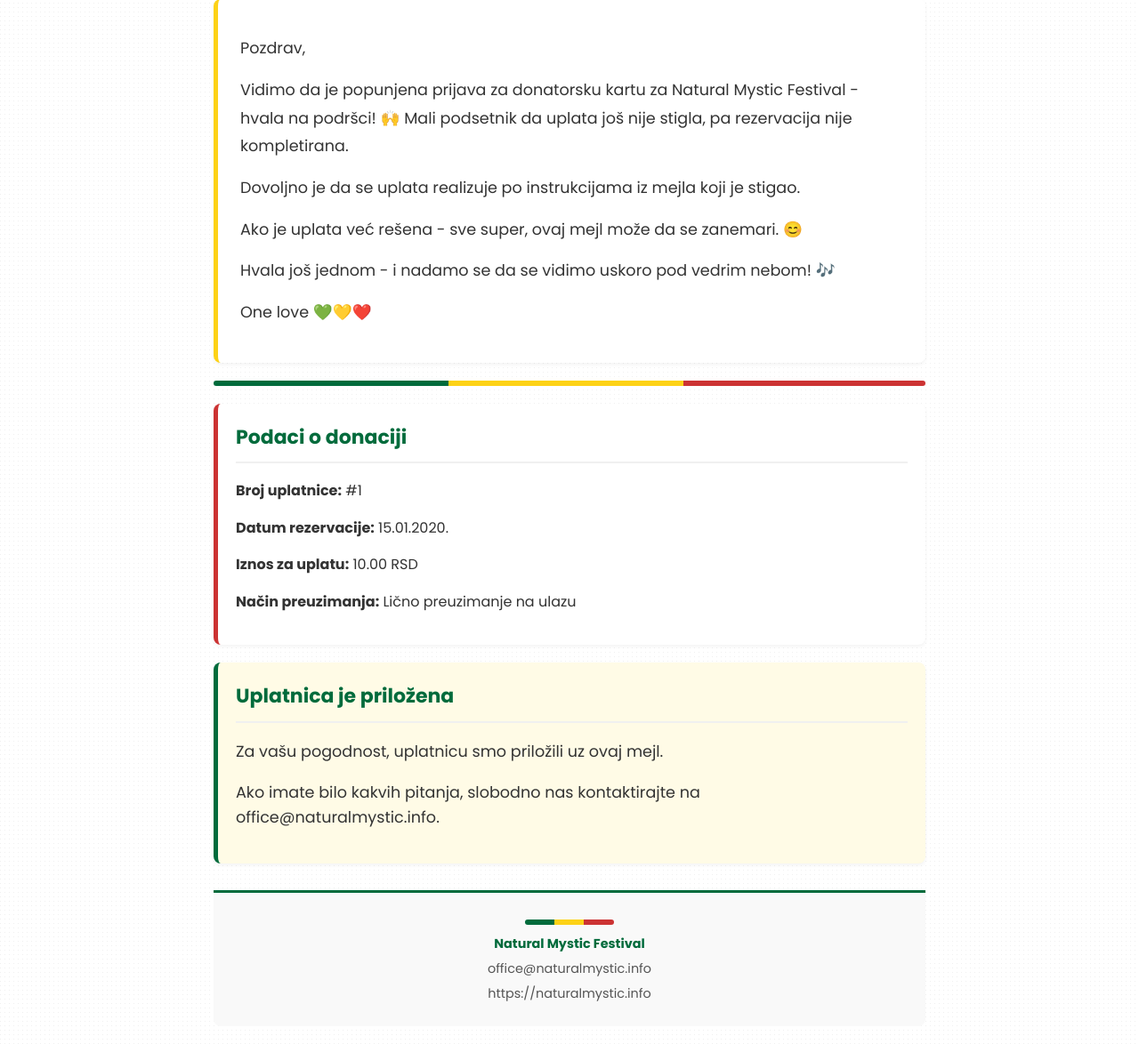
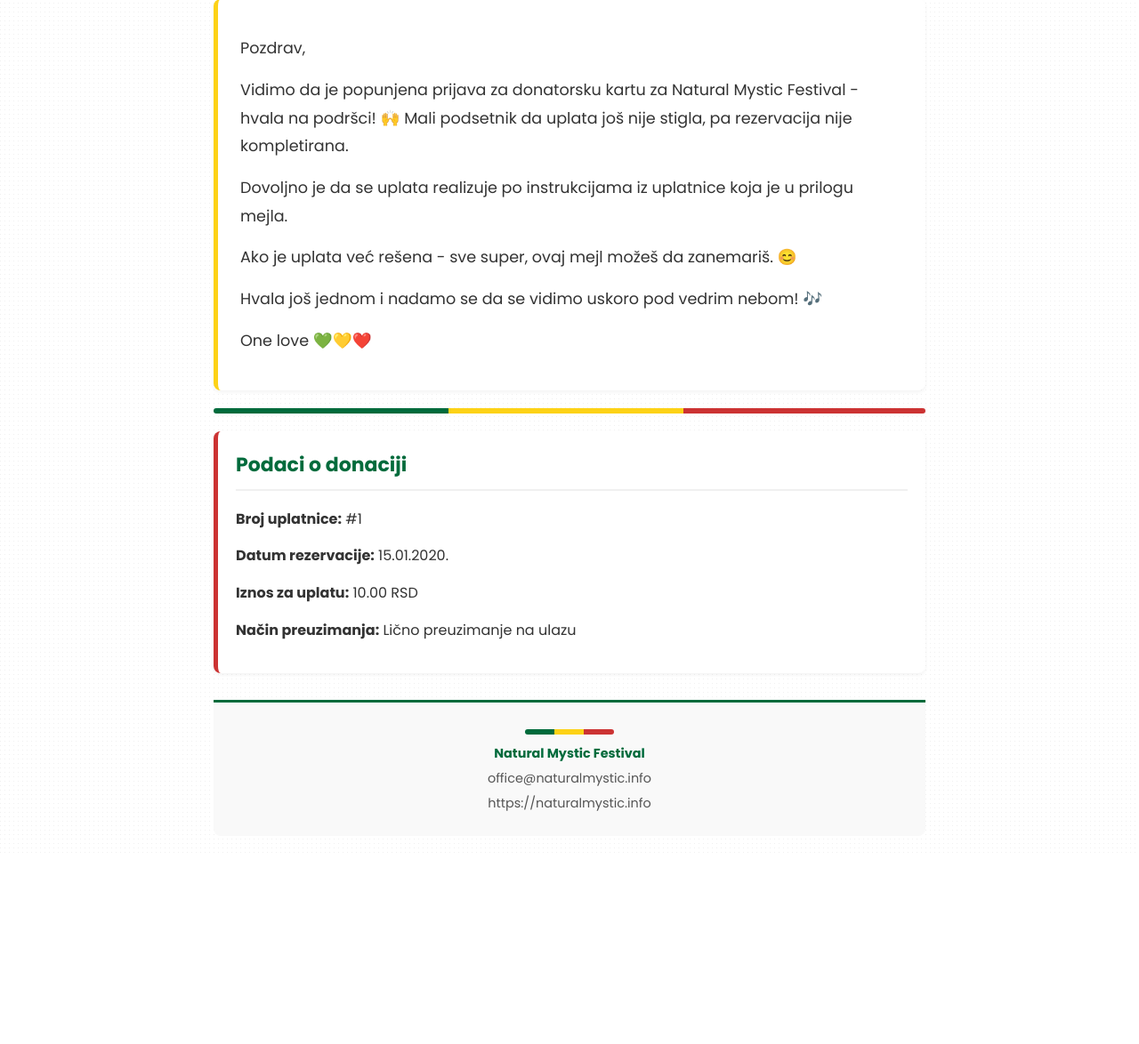
Before and after one commit to miiihaaas/nmf, a Flask app: template nmf_app/templates/email_payment_reminder.html in a window 1280 px wide. Shown: the part 202-1376 px from the top of the page at 89% size. After the commit the page ends 1161 px from the top, so only its background shows below. Run offline with Flask 3, Linux system fonts and the light colour scheme; the template is opened without the code that fills it: values that come from a table or form of the project are taken from there, others are empty; tables that the repository leaves empty hold one stand-in row (values such as "Sample post").

Commit message:
mejl podaci ispravljeni v3

```diff
--- a/nmf_app/templates/email_payment_reminder.html
+++ b/nmf_app/templates/email_payment_reminder.html
@@ -168,11 +168,11 @@
 
         <p>Vidimo da je popunjena prijava za donatorsku kartu za Natural Mystic Festival - hvala na podršci! 🙌 Mali podsetnik da uplata još nije stigla, pa rezervacija nije kompletirana.</p>
 
-        <p>Dovoljno je da se uplata realizuje po instrukcijama iz mejla koji je stigao.</p>
+        <p>Dovoljno je da se uplata realizuje po instrukcijama iz uplatnice koja je u prilogu mejla.</p>
 
-        <p>Ako je uplata već rešena - sve super, ovaj mejl može da se zanemari. 😊</p>
+        <p>Ako je uplata već rešena - sve super, ovaj mejl možeš da zanemariš. 😊</p>
 
-        <p>Hvala još jednom - i nadamo se da se vidimo uskoro pod vedrim nebom! 🎶</p>
+        <p>Hvala još jednom i nadamo se da se vidimo uskoro pod vedrim nebom! 🎶</p>
 
         <p>One love 💚💛❤️</p>
     </div>
@@ -187,12 +187,6 @@
         <p><strong>Način preuzimanja:</strong> {{ 'Dostava na kućnu adresu' if uplatnica.pickup_method == 'na_adresi' else 'Lično preuzimanje na ulazu' }}</p>
     </div>
 
-    <div class="action-box">
-        <h2>Uplatnica je priložena</h2>
-        <p>Za vašu pogodnost, uplatnicu smo priložili uz ovaj mejl.</p>
-        <p>Ako imate bilo kakvih pitanja, slobodno nas kontaktirajte na office@naturalmystic.info.</p>
-    </div>
-
     <div class="footer">
         <div class="reggae-stripes" style="width: 100px; margin: 10px auto;"></div>
         <p><strong>Natural Mystic Festival</strong></p>
```
